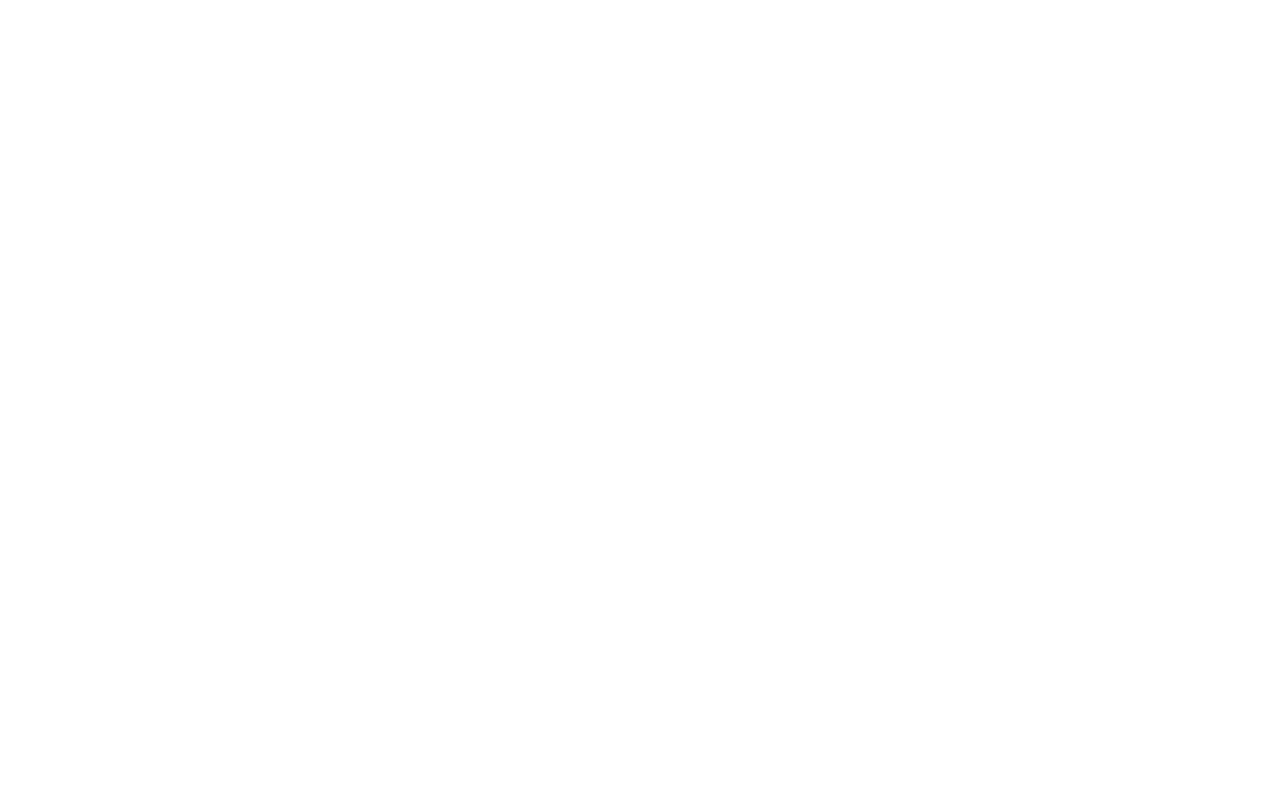
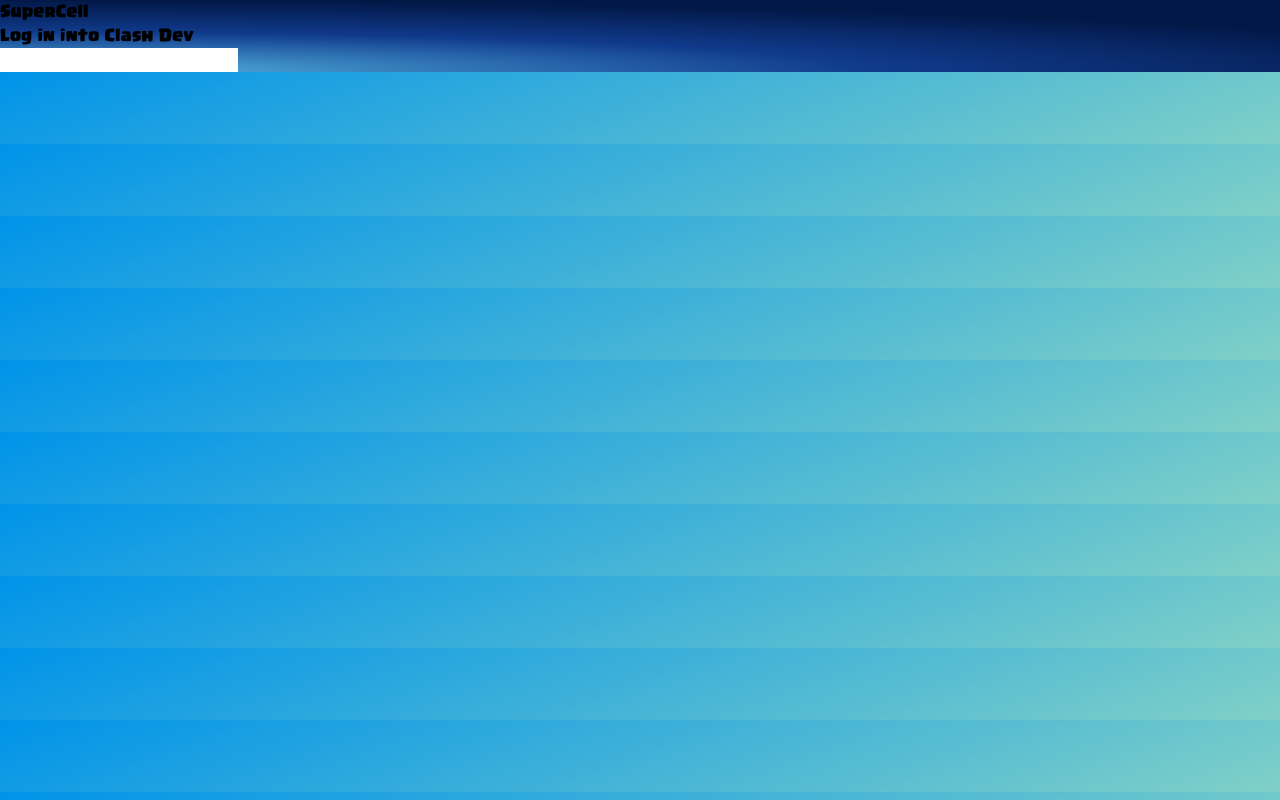
Before and after one commit to SUTHESH-004/ClashDev-SutheshV, a React (Vite) app in the folder clashdev-frontend/: page /sign-in in a window 1280 px wide. Before the commit this address had no page. Built offline with nearby package versions, Linux system fonts and the light colour scheme.

Commit message:
re Arranged the sign& signup component into sign in & sign up page

```diff
--- a/clashdev-frontend/package.json
+++ b/clashdev-frontend/package.json
@@ -10,6 +10,7 @@
     "preview": "vite preview"
   },
   "dependencies": {
+    "lucide-react": "^0.445.0",
     "react": "^18.3.1",
     "react-dom": "^18.3.1",
     "react-router-dom": "^6.26.1"
--- a/clashdev-frontend/src/App.jsx
+++ b/clashdev-frontend/src/App.jsx
@@ -1,7 +1,8 @@
 import { BrowserRouter as Router, Route, Routes } from "react-router-dom";
 import HomePage from "./pages/HomePage";
 import WelcomePage from "./pages/WelcomePage";
-
+import SignInPage from "./pages/SignInPage";
+import SignUpPage from "./pages/SignUpPage";
 function App() {
   return (
     <>
@@ -9,9 +10,8 @@
         <Routes>
           <Route path="/" element={<HomePage />} />
           <Route path="/welcome" element={<WelcomePage />} />
-          {/* <Route pah="/home" element ={<HomePage/>}/> */}
-          {/* <Route path="/signin" element={<SignIn />} /> */}
-          {/* <Route path="/signup" element={<SignUp />} /> */}
+          <Route path="/sign-in" element={<SignInPage />} />
+          <Route path="/sign-up" element={<SignUpPage />} />
         </Routes>
       </Router>
     </>
--- /dev/null
+++ b/clashdev-frontend/src/components/Courses.jsx
@@ -0,0 +1,9 @@
+import React from 'react'
+
+const courses = () => {
+  return (
+    <div>courses</div>
+  )
+}
+
+export default courses
--- a/clashdev-frontend/src/index.css
+++ b/clashdev-frontend/src/index.css
@@ -3,14 +3,24 @@
 @tailwind utilities;
 
 @font-face {
-  font-family: "CustomFont";
+  font-family: "CustomFont-Bold";
   src: url("./assets/custome-fonts/Clash-Bold.4634e10.woff2") format("woff");
   font-weight: normal;
   font-style: normal;
 }
+@font-face {
+  font-family: "CustomFont-Normal";
+  src: url("./assets/custome-fonts/Clash-Regular.5a9432e.woff2");
+  font-weight: normal;
+  font-style: normal;
+}
 body {
-  font-family: "CustomFont", sans-serif;
+  font-family: "CustomFont-Bold", sans-serif;
   background: linear-gradient(160deg, #0093e9 0%, #80d0c7 100%);
+}
+
+font-1 {
+  font-family: "CustomFont-Normal";
 }
 
 * {
--- a/clashdev-frontend/src/pages/HomePage.jsx
+++ b/clashdev-frontend/src/pages/HomePage.jsx
@@ -2,6 +2,8 @@
 import ProfileBar from "../components/ProfileBar";
 import LeaderBoardBar from "../components/LeaderBoardBar";
 import LiveChallege from "../components/LiveChallege";
+import PvPBar from "../components/PvPBar";
+import Courses from "../components/courses";
 const HomePage = () => {
   return (
     <>
@@ -14,13 +16,17 @@
         </div>
         <div className="h-[100%] flex-[4]  flex flex-col">
           <div className="h-[50%] w-[100%] flex justify-center items-center">
-            <div className="h-[70%] w-[90%] bg-green-100 rounded-2xl">
+            <div className="h-[70%] w-[90%] bg-green-100 rounded-2xl  flex justify-center items-center text-2xl">
               <LiveChallege />
             </div>
           </div>
           <div className="h-[50%] w-[100%] flex flex-row justify-center align-middle gap-5">
-            <div className="h-[80%] w-[40%] bg-green-100 rounded-2xl"></div>
-            <div className="h-[80%] w-[40%] bg-green-100 rounded-2xl"></div>
+            <div className="h-[80%] w-[40%] bg-green-100 rounded-2xl flex justify-center items-center text-2xl">
+              <Courses></Courses>
+            </div>
+            <div className="h-[80%] w-[40%] bg-green-100 rounded-2xl flex justify-center items-center text-2xl">
+              <PvPBar></PvPBar>
+            </div>
           </div>
         </div>
       </div>
--- /dev/null
+++ b/clashdev-frontend/src/pages/SignInPage.jsx
@@ -0,0 +1,27 @@
+import React from "react";
+
+const SignInPage = () => {
+  return (
+    <div
+      className="h-screen w-screen flex justify-center items-center"
+      style={{
+        backgroundImage:
+          "radial-gradient(122.23% 100% at 0 100%, #5bc5e8 0, #3780bd 24.76%, #103a8b 55.66%, #021847 100%)",
+      }}
+    >
+      <div className="bg-white px-40 py-5 rounded-2xl font-serif">
+        <div className="text-center"> SuperCell</div>
+        <div> Log in into Clash Dev</div>
+        <div className="p-4">
+            <form action="" method="post">
+                <input type="text" />
+            </form>
+
+        </div>
+
+      </div>
+    </div>
+  );
+};
+
+export default SignInPage;
--- /dev/null
+++ b/clashdev-frontend/src/pages/SignUpPage.jsx
@@ -0,0 +1,17 @@
+import React from "react";
+
+const SignUpPage = () => {
+  return (
+    <div
+      className="h-screen w-screen"
+      style={{
+        backgroundImage:
+          "radial-gradient(122.23% 100% at 0 100%, #5bc5e8 0, #3780bd 24.76%, #103a8b 55.66%, #021847 100%)",
+      }}
+    >
+      SignUpPage
+    </div>
+  );
+};
+
+export default SignUpPage;
--- a/clashdev-frontend/src/pages/WelcomePage.jsx
+++ b/clashdev-frontend/src/pages/WelcomePage.jsx
@@ -1,6 +1,14 @@
 import React from "react";
+import { useNavigate } from "react-router-dom";
+import { useState } from "react";
 
 const WelcomePage = () => {
+  const navigate = useNavigate();
+  const handleJoinBattle = (event) => {
+    event.preventDefault();
+    navigate("/");
+  };
+
   return (
     <div className="min-h-screen bg-gradient-to-b text-white font-sans">
       <nav className="flex justify-between items-center p-6">
@@ -8,10 +16,10 @@
           <span className="text-blue-100">Clash</span>Dev
         </div>
         <div className="space-x-6">
-          <button className="px-6 py-2 bg-yellow-300 text-blue-900 rounded-md hover:bg-yellow-300">
+          <button className="px-6 py-2 bg-yellow-300 text-blue-900 rounded-xl hover:bg-yellow-300">
             Sign In
           </button>
-          <button className="px-6 py-2 bg-yellow-600 text-blue-900 rounded-md hover:bg-yellow-500">
+          <button className="px-6 py-2 bg-yellow-600 text-blue-900 rounded-xl hover:bg-yellow-500">
             Sign Up
           </button>
         </div>
@@ -24,7 +32,10 @@
           Battle other coders in PvP, take on live challenges, and claim the top
           spot on the leaderboard!
         </p>
-        <button className="px-8 py-4 bg-yellow-500 text-blue-900 text-xl font-semibold rounded-md hover:bg-yellow-300">
+        <button
+          onClick={handleJoinBattle}
+          className="px-8 py-4 bg-yellow-500 text-blue-900 text-xl font-semibold rounded-md hover:bg-yellow-300 hover:rounded-xl hover:px-6 "
+        >
           Join the Battle
         </button>
       </section>
@@ -61,6 +72,21 @@
       </section>
       <footer className="bg-black text-center py-8 flex justify-between px-10">
         <p className="text-yellow-300">© 2024 ClashDev - All Rights Reserved</p>
+        <svg
+          xmlns="http://www.w3.org/2000/svg"
+          width="24"
+          height="24"
+          viewBox="0 0 24 24"
+          fill="none"
+          stroke="currentColor"
+          stroke-width="2"
+          stroke-linecap="round"
+          stroke-linejoin="round"
+          class="lucide lucide-github"
+        >
+          <path d="M15 22v-4a4.8 4.8 0 0 0-1-3.5c3 0 6-2 6-5.5.08-1.25-.27-2.48-1-3.5.28-1.15.28-2.35 0-3.5 0 0-1 0-3 1.5-2.64-.5-5.36-.5-8 0C6 2 5 2 5 2c-.3 1.15-.3 2.35 0 3.5A5.403 5.403 0 0 0 4 9c0 3.5 3 5.5 6 5.5-.39.49-.68 1.05-.85 1.65-.17.6-.22 1.23-.15 1.85v4" />
+          <path d="M9 18c-4.51 2-5-2-7-2" />
+        </svg>
         <p className="text-yellow-300"> Developer - Suthesh pravin V</p>
       </footer>
     </div>
```
Also changed, not shown: clashdev-frontend/src/components/Sign.jsx (deleted), clashdev-frontend/src/components/Signup.jsx (deleted), 1 other file (tests, documents, lock files or other folders).
